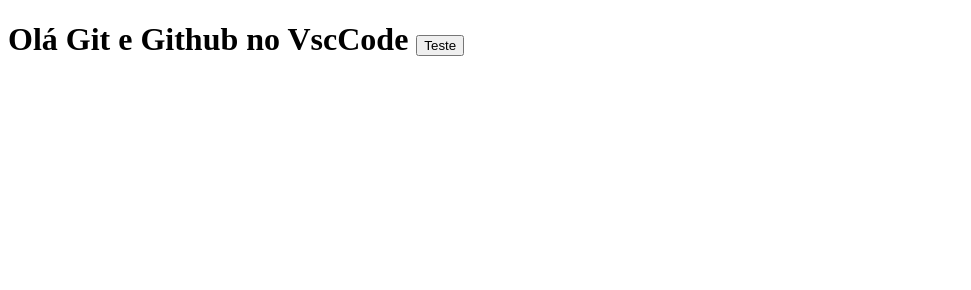
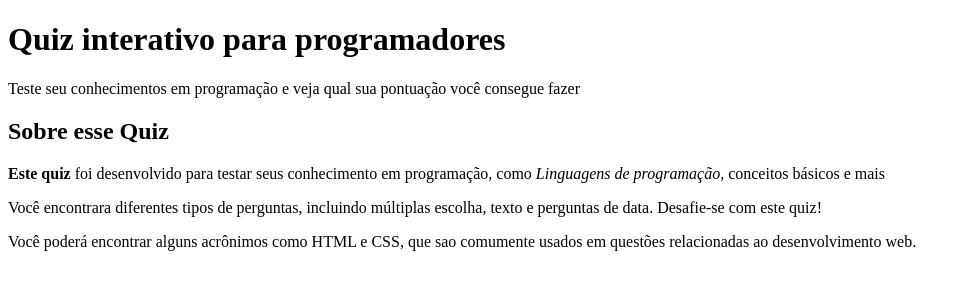
Before and after one commit to DeivsonRibeiro/Projeto-Git-HTML-CSS, a plain HTML site: page index.html in a window 1280 px wide. Shown: the whole page, without its empty margins (0-971 px from the left). Drawn offline with Linux system fonts and the light colour scheme.

Commit message:
Atualiza estrutura do HTML e adiciona conteúdo ao quiz interativo; inclui estilos e imagem

```diff
--- a/estilo.css
+++ /dev/null
@@ -1,3 +0,0 @@
-p{
-   background-color: blue;
-}
--- /dev/null
+++ b/estilos/estilo.css
@@ -0,0 +1,9 @@
+.p{
+   background-color: blue;
+}
+body{
+   background-color: aquamarine;
+}
+.h1{
+   background-color: cadetblue;
+}
--- a/index.html
+++ b/index.html
@@ -1,13 +1,27 @@
 <!DOCTYPE html>
-<html lang="en">
+<html lang="pt-br">
 <head>
     <meta charset="UTF-8">
     <meta name="viewport" content="width=device-width, initial-scale=1.0">
-    <title>Teste Inicial</title>
+
+    <title>Quiz para programadores</title>
 </head>
+
 <body>
-    <h1>Olá Git e Github no VscCode
-      <button>Teste</button>
-    </h1>
+    <header>
+        <h1>Quiz interativo para programadores</h1>
+        <p>Teste seu conhecimentos em programação e veja qual sua pontuação você consegue fazer</p>
+    </header>
+    <main>
+        <section>
+            <h2>
+                Sobre esse Quiz</h2>
+                <p><strong>Este quiz</strong> foi desenvolvido para testar seus conhecimento em programação, como <em>Linguagens de programação</em>, conceitos básicos e mais</p>
+                <p>Você encontrara diferentes tipos de perguntas, incluindo múltiplas escolha, texto e perguntas de data. Desafie-se com este quiz!</p>
+                <p>Você poderá encontrar alguns acrônimos como HTML e CSS, que sao comumente usados em questões relacionadas ao desenvolvimento web.</p>
+        </section>
+    </main>
+    <footer></footer>
+
 </body>
 </html>
```
Also changed, not shown: imagens/imagen1.jpg (added).
